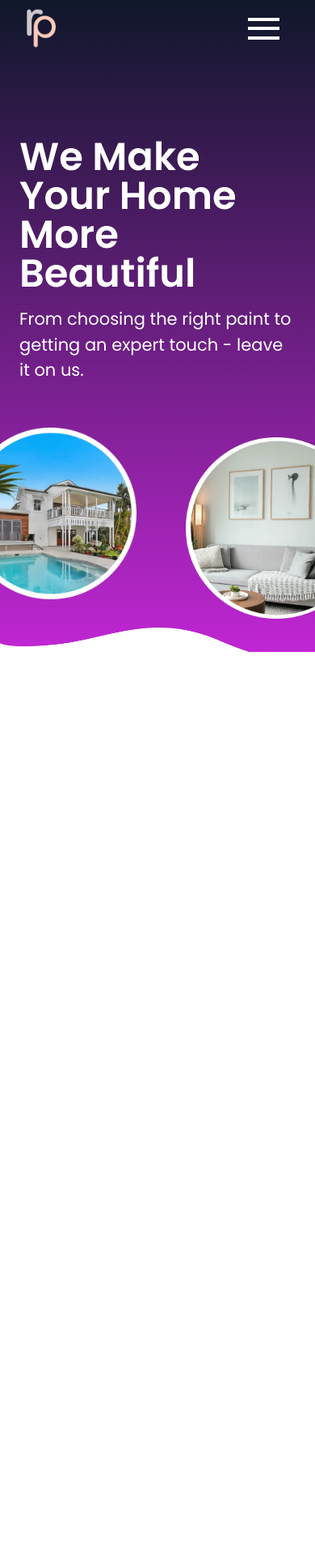
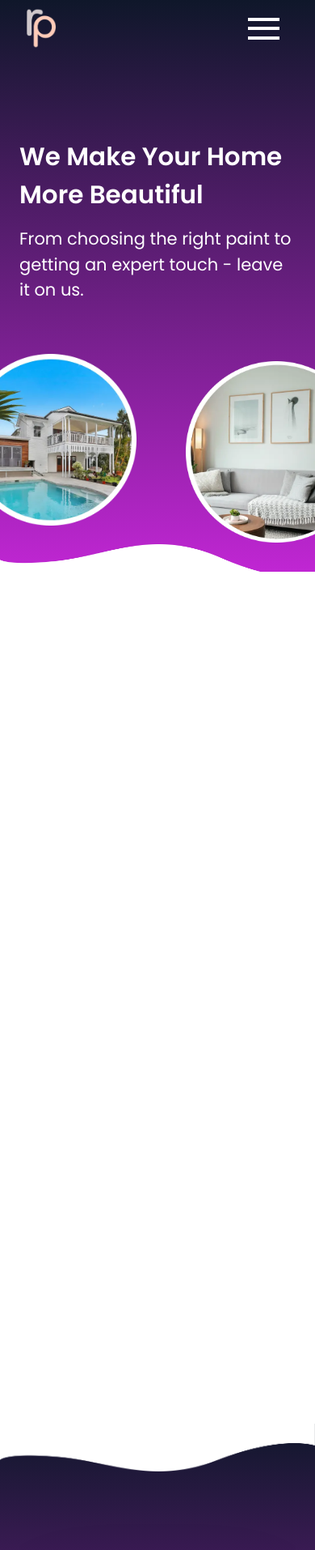
Before and after one commit to tarunmalik330/my-project, a React (Create React App) app: page / in a window 390 px wide. Shown: the top 1914 px of the page at 81% size. Built offline with nearby package versions, Linux system fonts and the light colour scheme.

Commit message:
change in code

```diff
--- a/src/components/AboutUs.jsx
+++ b/src/components/AboutUs.jsx
@@ -9,14 +9,14 @@ const AboutUs = () => {
         className="container mx-auto pt-9 pb-5 z-[1] relative px-6 xl:px-0"
       >
         <div className="flex justify-center items-center lg:flex-row flex-col mx-auto flex-wrap">
-          <div className="lg:w-5/12 w-full px-3 flex items-center justify-center">
+          <div className="lg:w-5/12 w-full flex items-center justify-center">
             <img
               src={DifferentColors}
               alt="DifferentColors"
               data-aos="fade-right"
             />
           </div>
-          <div className="lg:w-7/12 w-full px-3 flex justify-center pt-4 md:pt-0">
+          <div className="lg:w-7/12 w-full flex justify-center pt-4 md:pt-0">
             <div>
               <h2
                 className="text-[32px] font-bold ff_poppins bg-clip-text text-transparent bg-gradient-to-b from-slate-900 to-fuchsia-600 pb-7"
--- a/src/components/CreatingHome.jsx
+++ b/src/components/CreatingHome.jsx
@@ -22,7 +22,7 @@ const CreatingHome = () => {
             add Link{" "}
           </p>
         </div>
-        <div className="container mx-auto px-6 xl:px-12 sm:pt-[180px] pt-[80px] pb-[45px]">
+        <div className="container mx-auto px-6 xl:px-12 sm:pt-[180px] pt-[45px] pb-[45px]">
           <div className="xl:flex justify-between">
             <div
               className="w-full h-full bg-white p-2 rounded-[24px] max-w-[405px] xl:mb-0 mb-6"
--- a/src/components/Header.jsx
+++ b/src/components/Header.jsx
@@ -112,7 +112,7 @@ const Header = () => {
         <div className="container mx-auto flex flex-col items-center justify-center lg:pt-[150px] pt-[100px] lg:pb-[500px] sm:pb-[461px] pb-[300px]">
           <div className="px-6 sm:px-0">
             <h1
-              className="text-white text-5xl ff_poppins font-semibold pb-4"
+              className="text-white sm:text-5xl text-[31px] ff_poppins font-semibold pb-4"
               data-aos="fade-right"
             >
               We Make Your Home <br /> More Beautiful
```
